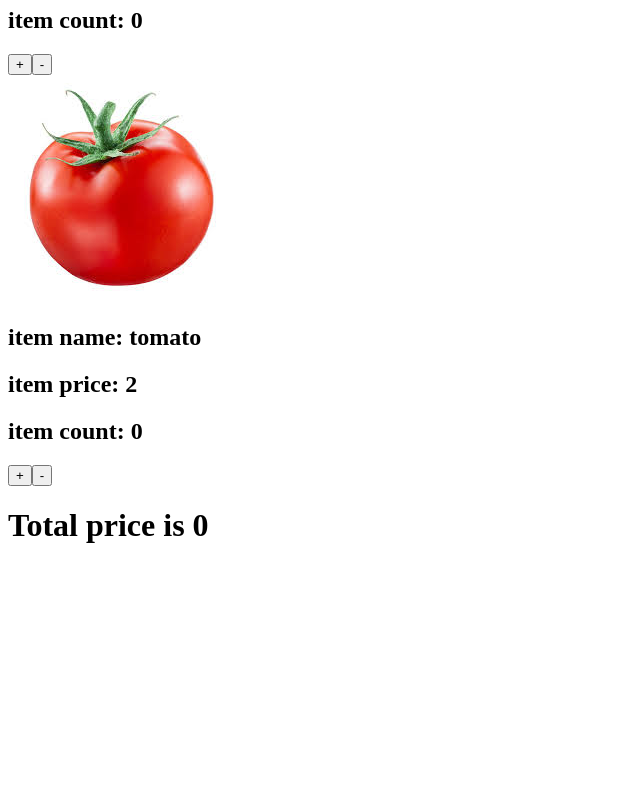
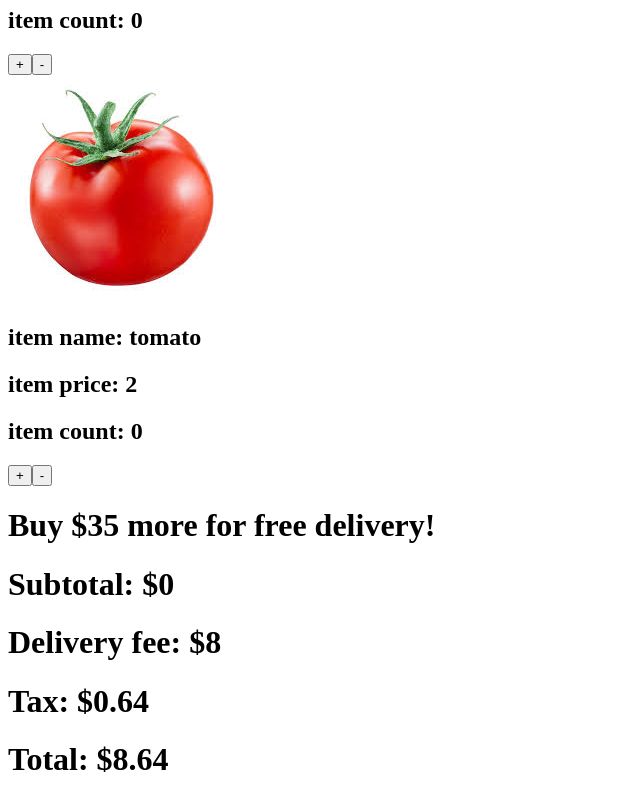
Before and after one commit to Yipeng-LU/Mini-React-Shopping-App, a React (Create React App) app: page / in a window 1280 px wide. Shown: the part 537-1337 px from the top of the page, without its empty margins (0-640 px from the left). Before the commit the page ends 1103 px from the top, so only its background shows below. Built offline with nearby package versions, Linux system fonts and the light colour scheme.

Commit message:
edit checkout component

```diff
--- a/src/components/CheckOut.jsx
+++ b/src/components/CheckOut.jsx
@@ -2,7 +2,11 @@ import React from 'react';
 function CheckOut(props){
   return (
     <div>
-      <h1>Total price is {props.total}</h1>
+      {props.total<35?<h1>Buy ${35-props.total} more for free delivery!</h1>:null}
+      <h1>Subtotal: ${props.total}</h1>
+      <h1>Delivery fee: ${props.total<35?8:0}</h1>
+      <h1>Tax: ${props.total<35?(props.total+8)*0.0825.toFixed(2):props.total*0.0825.toFixed(2)}</h1>
+      <h1>Total: ${props.total<35?(props.total+8)*1.0825.toFixed(2):props.total*1.0825.toFixed(2)}</h1>
     </div>
   );
 }
```
Also changed, not shown: 1 other file (tests, documents, lock files or other folders).
